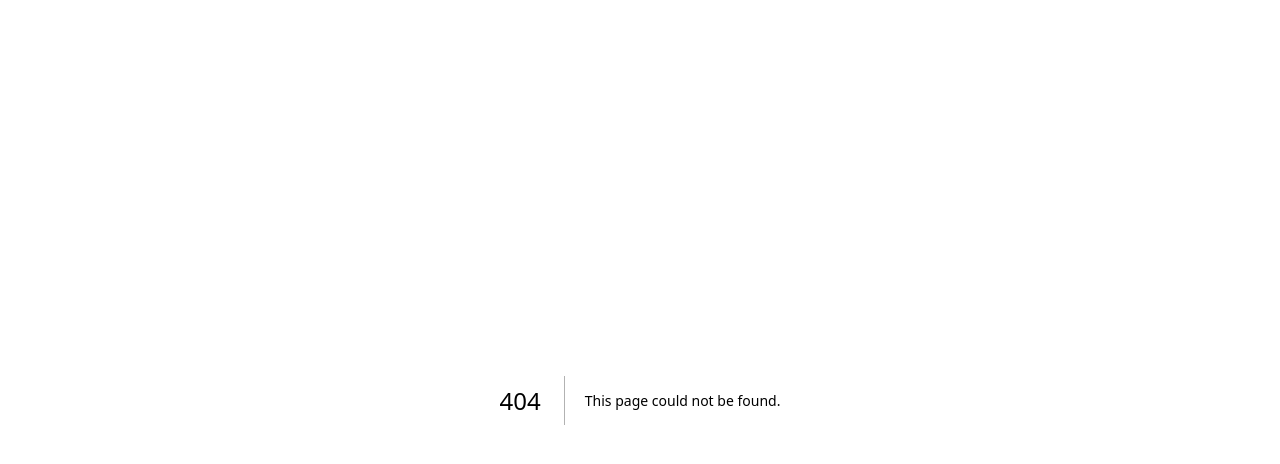
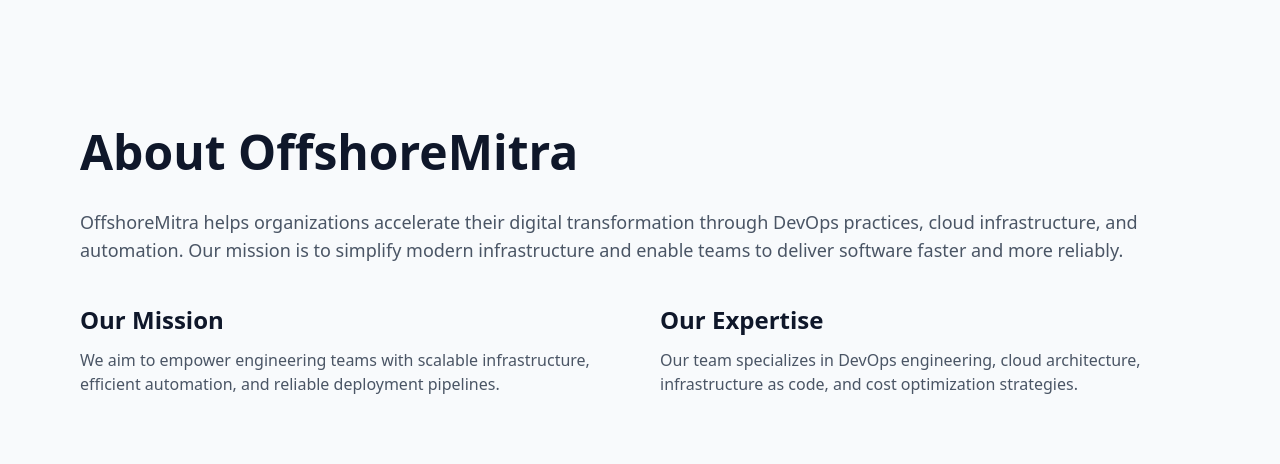
Before and after one commit to Amogh902/Company-s_Website, a Next.js app in the folder apps/: page /about in a window 1280 px wide. Before the commit this address had no page. Shown: the top 464 px of the page. Built offline with nearby package versions, Linux system fonts and the light colour scheme.

Commit message:
Step 26 27 about us

```diff
--- /dev/null
+++ b/apps/app/about/page.js
@@ -0,0 +1,44 @@
+export default function AboutPage() {
+  return (
+    <div className="max-w-6xl mx-auto px-4 py-32">
+
+      <h1 className="text-5xl font-bold mb-8">
+        About OffshoreMitra
+      </h1>
+
+      <p className="text-lg text-gray-600 mb-10">
+        OffshoreMitra helps organizations accelerate their digital
+        transformation through DevOps practices, cloud infrastructure,
+        and automation. Our mission is to simplify modern infrastructure
+        and enable teams to deliver software faster and more reliably.
+      </p>
+
+      <div className="grid md:grid-cols-2 gap-10">
+
+        <div>
+          <h2 className="text-2xl font-semibold mb-3">
+            Our Mission
+          </h2>
+          <p className="text-gray-600">
+            We aim to empower engineering teams with scalable
+            infrastructure, efficient automation, and reliable
+            deployment pipelines.
+          </p>
+        </div>
+
+        <div>
+          <h2 className="text-2xl font-semibold mb-3">
+            Our Expertise
+          </h2>
+          <p className="text-gray-600">
+            Our team specializes in DevOps engineering, cloud
+            architecture, infrastructure as code, and cost
+            optimization strategies.
+          </p>
+        </div>
+
+      </div>
+
+    </div>
+  );
+}
--- a/apps/components/Navbar.js
+++ b/apps/components/Navbar.js
@@ -1,34 +1,45 @@
 import Button from "./Button";
+import Link from "next/link";
 
 export default function Navbar() {
   return (
     <nav className="sticky top-0 z-50 bg-white/80 backdrop-blur border-b border-gray-200">
       <div className="max-w-6xl mx-auto flex items-center justify-between px-4 py-4">
 
-        <h1 className="text-xl font-bold text-gray-900">
+        <Link href="/" className="text-xl font-bold text-gray-900">
           OffshoreMitra
-        </h1>
+        </Link>
 
         <ul className="hidden md:flex items-center gap-8 text-gray-700 font-medium">
 
-          <li className="hover:text-blue-600 cursor-pointer transition">
-            Home
+          <li>
+            <Link href="/" className="hover:text-blue-600 transition">
+              Home
+            </Link>
           </li>
 
-          <li className="hover:text-blue-600 cursor-pointer transition">
-            Services
+          <li>
+            <Link href="/services" className="hover:text-blue-600 transition">
+              Services
+            </Link>
           </li>
 
-          <li className="hover:text-blue-600 cursor-pointer transition">
-            Solutions
+          <li>
+            <Link href="/solutions" className="hover:text-blue-600 transition">
+              Solutions
+            </Link>
           </li>
 
-          <li className="hover:text-blue-600 cursor-pointer transition">
-            About
+          <li>
+            <Link href="/about" className="hover:text-blue-600 transition">
+              About
+            </Link>
           </li>
 
-          <li className="hover:text-blue-600 cursor-pointer transition">
-            Contact
+          <li>
+            <Link href="/contact" className="hover:text-blue-600 transition">
+              Contact
+            </Link>
           </li>
 
         </ul>
```
